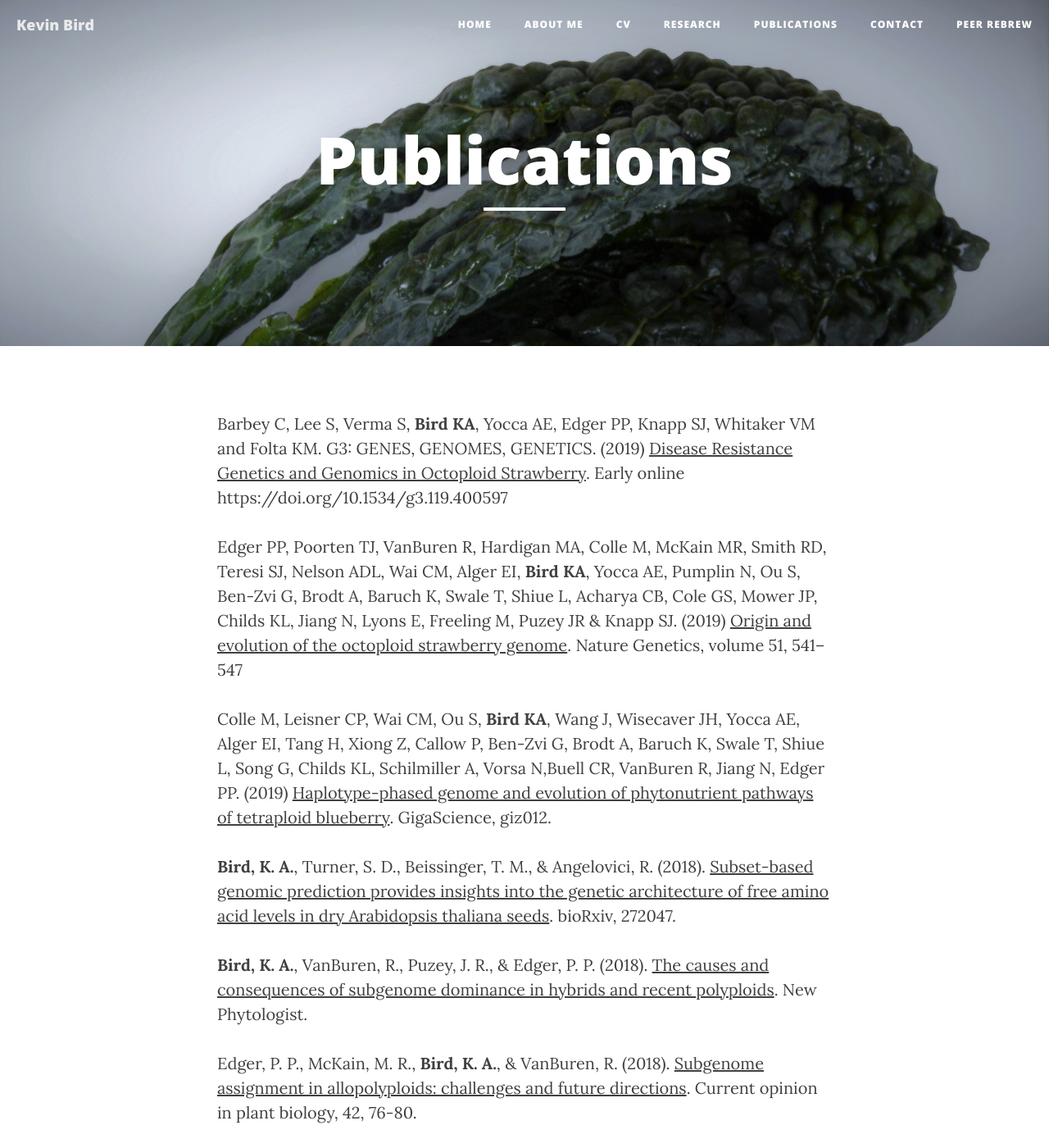
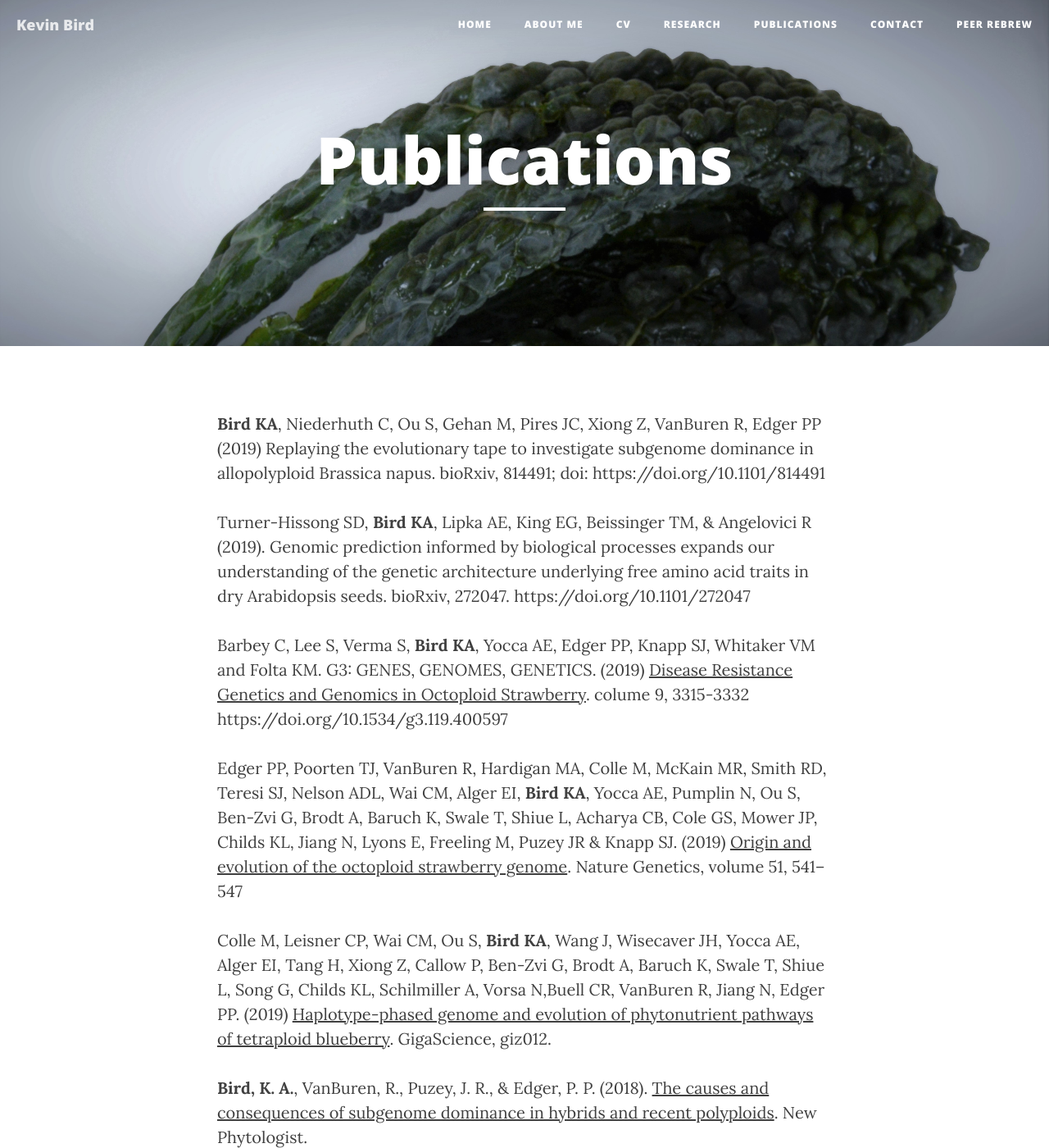
Before and after one commit to KevinABird/KevinABird.github.io, a Jekyll site: the page built from 4_publications.md, in a window 1280 px wide and 1400 px high. Shown: the whole window at 82% size. Built offline with Jekyll 4.4.1, drawn with Linux system fonts in a browser that asks for light colours; nearby versions of some CDN libraries.

Commit message:
Update 4_publications.md

```diff
--- a/4_publications.md
+++ b/4_publications.md
@@ -4,15 +4,18 @@ title: "Publications"
 header-img: "img/Banner1-1.jpg"
 ---
 
+
+**Bird KA**, Niederhuth C, Ou S, Gehan M, Pires JC, Xiong Z, VanBuren R, Edger PP (2019) Replaying the evolutionary tape to investigate subgenome dominance in allopolyploid Brassica napus. bioRxiv, 814491; doi: https://doi.org/10.1101/814491
+
+Turner-Hissong SD, **Bird KA**, Lipka AE, King EG, Beissinger TM, & Angelovici R (2019). Genomic prediction informed by biological processes expands our understanding of the genetic architecture underlying free amino acid traits in dry Arabidopsis seeds. bioRxiv, 272047. https://doi.org/10.1101/272047
+
 Barbey C, Lee S, Verma S, **Bird KA**, Yocca AE, Edger PP, Knapp SJ, Whitaker VM and Folta KM.
-G3: GENES, GENOMES, GENETICS. (2019) [Disease Resistance Genetics and Genomics in Octoploid Strawberry](https://www.g3journal.org/content/early/2019/08/16/g3.119.400597). Early online https://doi.org/10.1534/g3.119.400597
+G3: GENES, GENOMES, GENETICS. (2019) [Disease Resistance Genetics and Genomics in Octoploid Strawberry](https://www.g3journal.org/content/early/2019/08/16/g3.119.400597). colume 9, 3315-3332 https://doi.org/10.1534/g3.119.400597
 
 Edger PP, Poorten TJ, VanBuren R, Hardigan MA, Colle M,  McKain MR, Smith RD,  Teresi SJ, Nelson ADL, Wai CM, Alger EI, **Bird KA**, Yocca AE, Pumplin N, Ou S, Ben-Zvi G, Brodt A, Baruch K, Swale T, Shiue L, Acharya CB,  Cole GS, Mower JP, Childs KL, Jiang N, Lyons E, Freeling M, Puzey JR & Knapp SJ.  (2019) [Origin and evolution of the octoploid strawberry genome](https://www.nature.com/articles/s41588-019-0356-4). Nature Genetics, volume 51, 541–547
 
 
 Colle M, Leisner CP, Wai CM, Ou S, **Bird KA**, Wang J, Wisecaver JH, Yocca AE, Alger EI, Tang H, Xiong Z, Callow P, Ben-Zvi G, Brodt A, Baruch K, Swale T, Shiue L,  Song G,  Childs KL, Schilmiller A, Vorsa N,Buell CR, VanBuren R, Jiang N, Edger PP. (2019) [Haplotype-phased genome and evolution of phytonutrient pathways of tetraploid blueberry](https://academic.oup.com/gigascience/advance-article/doi/10.1093/gigascience/giz012/5304886). GigaScience, giz012.
-
-**Bird, K. A.**, Turner, S. D., Beissinger, T. M., & Angelovici, R. (2018). [Subset-based genomic prediction provides insights into the genetic architecture of free amino acid levels in dry Arabidopsis thaliana seeds](https://www.biorxiv.org/content/early/2018/02/26/272047.abstract). bioRxiv, 272047.
 
 **Bird, K. A.**, VanBuren, R., Puzey, J. R., & Edger, P. P. (2018). [The causes and consequences of subgenome dominance in hybrids and recent polyploids](https://nph.onlinelibrary.wiley.com/doi/abs/10.1111/nph.15256). New Phytologist.
 
```
